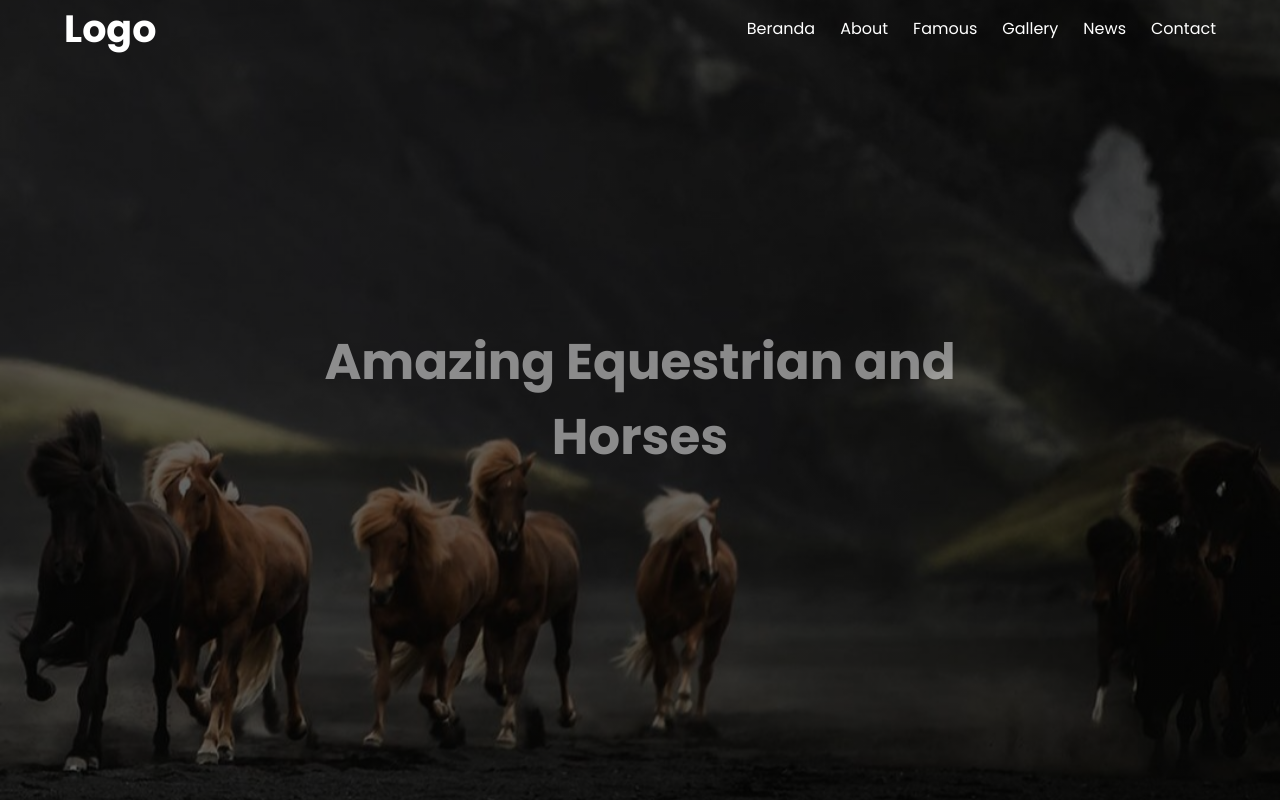
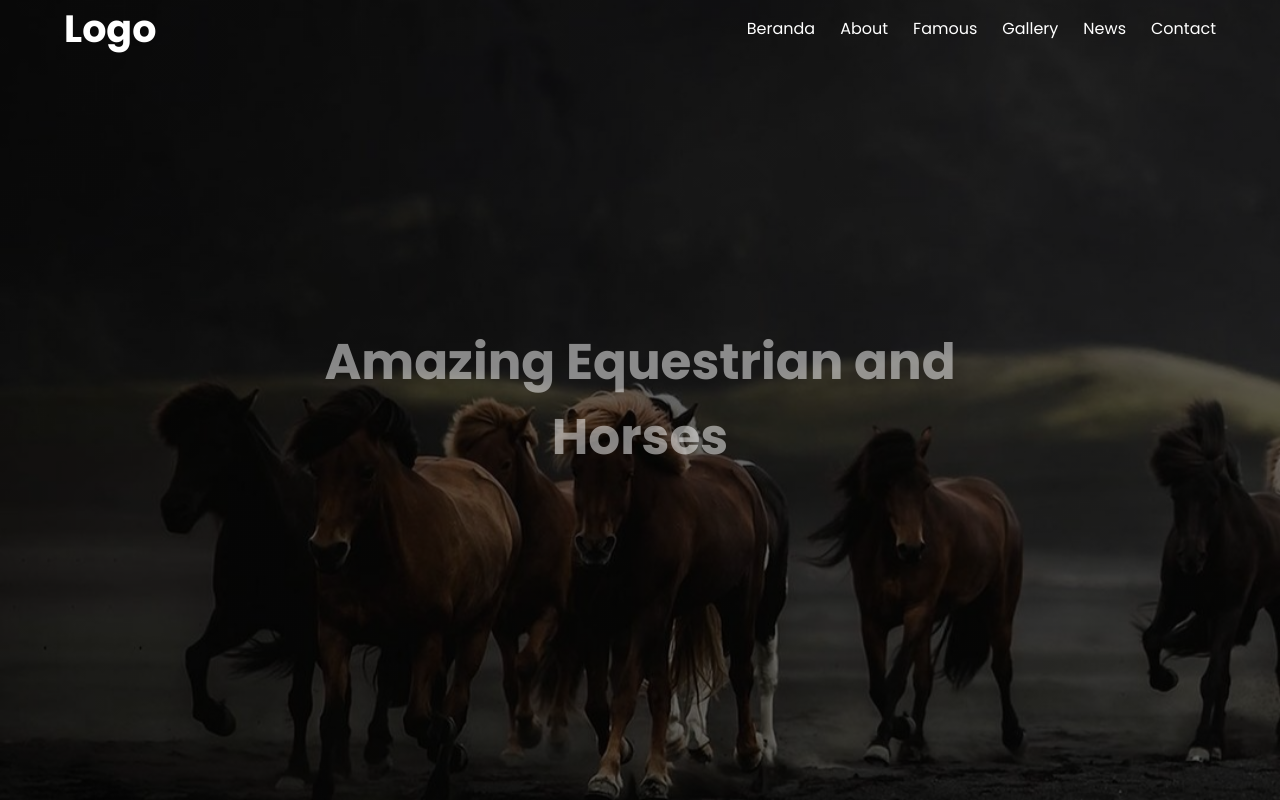
Before and after one commit to qadri222/equestrian-and-horses-page, a plain HTML site: page index.html in a window 1280 px wide. Shown: the top 800 px of the page. Drawn offline with nearby package versions, Linux system fonts and the light colour scheme.

Commit message:
Update style.css

```diff
--- a/dist/css/style.css
+++ b/dist/css/style.css
@@ -14,7 +14,7 @@
 header {
     width: 100%;
     height: 100vh;
-    background-image: linear-gradient(rgba(0,0,0,0.6), rgba(0,0,0,0.6)) ,url('/image/Amazing Hourse in The World/9.jpg');
+    background-image: linear-gradient(rgba(0,0,0,0.6), rgba(0,0,0,0.6)) ,url('/image/Amazing Hourse in The World/8.jpg');
     background-size: cover;
     background-position: center;
     background-repeat: no-repeat;
```
